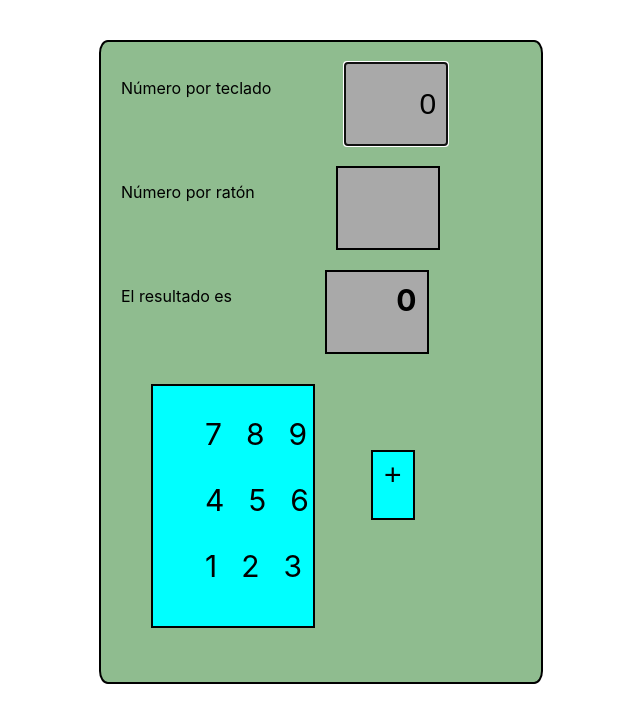
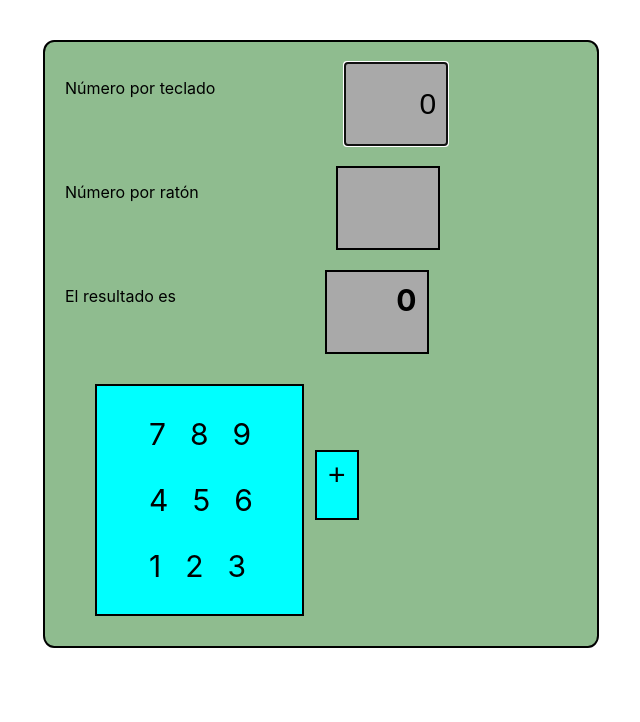
Before and after one commit to danugarri/Sumadora, a React (Create React App) app: page / in a window 1280 px wide. Shown: the top 722 px of the page, without its empty margins (319-959 px from the left). Built offline with nearby package versions, Linux system fonts and the light colour scheme.

Commit message:
reverting css changes

```diff
--- a/src/App.css
+++ b/src/App.css
@@ -1,7 +1,7 @@
 #container{
   background-color: darkseagreen;
-  height: 600px;
-  width: 400px;
+  height: 80%;
+  width: 40%;
   margin:40px auto;
   border:2px solid black;
   border-radius: 2%;
--- a/src/components/Numbers/Numbers.css
+++ b/src/components/Numbers/Numbers.css
@@ -3,7 +3,7 @@
     width: 40%;
     margin:10px 30px;
     border: 2px solid black;
-    height:40%;
+    height:0%;
 
 }
 .num-row{
```
